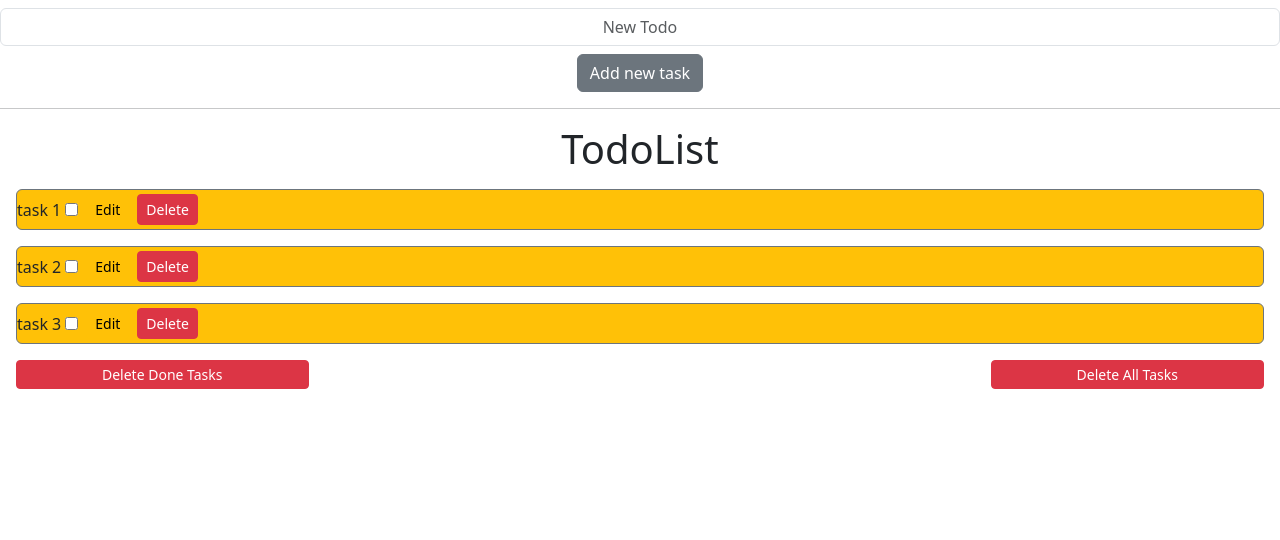
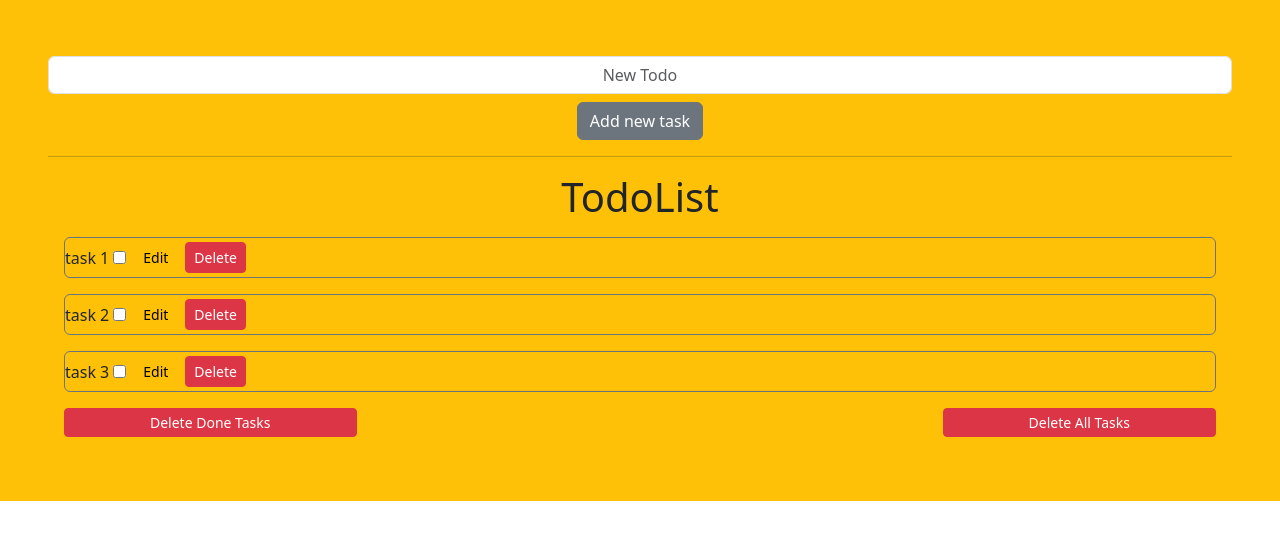
Before and after one commit to Mohamed0x3/React-ToDo-App, a React (Create React App) app: page / in a window 1280 px wide. Shown: the top 540 px of the page. Built offline with nearby package versions, Linux system fonts and the light colour scheme.

Commit message:
Add Styling

```diff
--- a/src/App.js
+++ b/src/App.js
@@ -1,9 +1,8 @@
-import logo from "./logo.svg";
 import "./App.css";
 import Tasks from "./compomemts/tasks";
 function App() {
   return (
-    <div className="App">
+    <div className="App bg-warning p-5">
       <Tasks />
     </div>
   );
```
